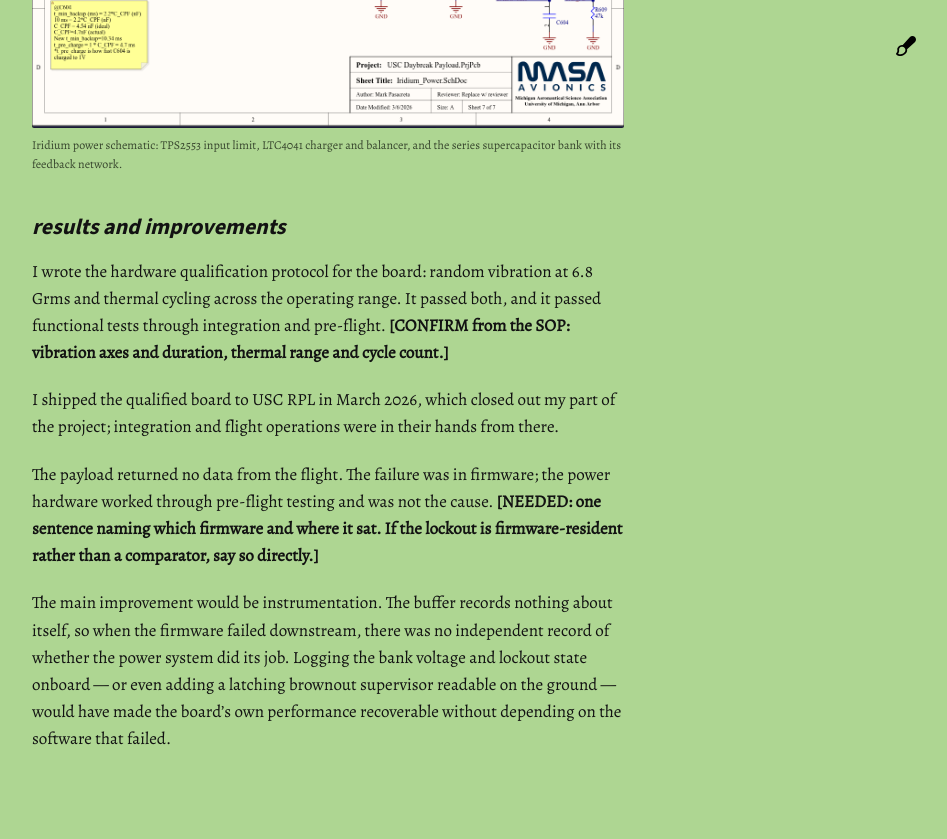
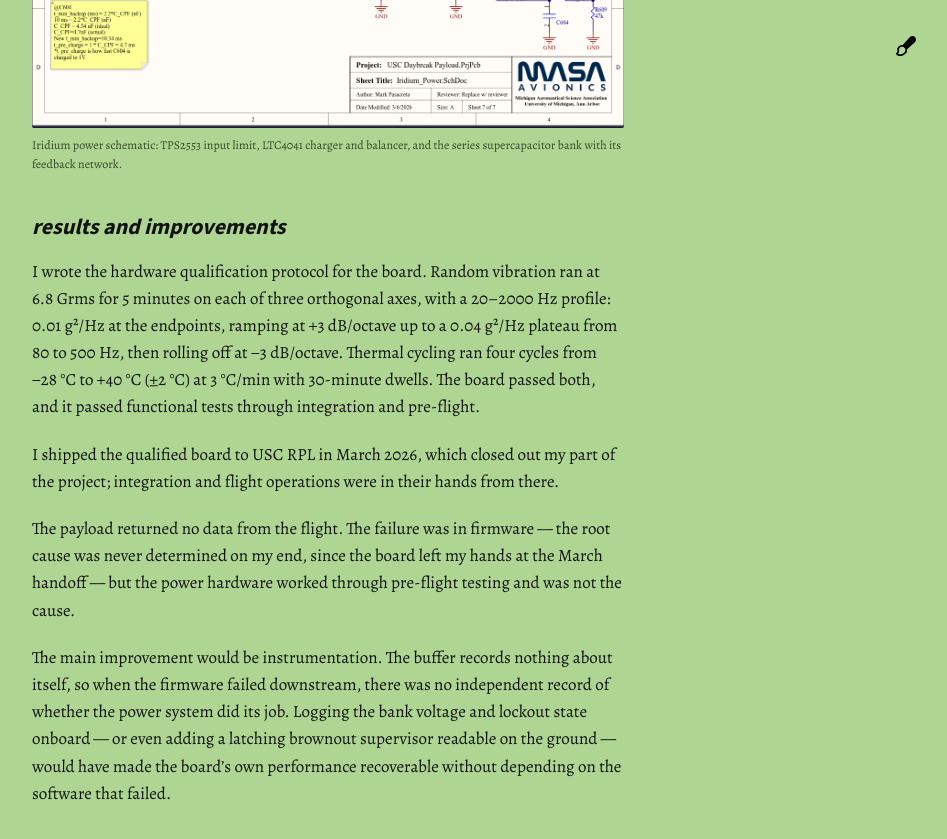
Before and after one commit to m6bg/m6bg.github.io, a Jekyll site: the page built from _projects/supercap-charging.md, in a window 1280 px wide and 900 px high, scrolled down 2198 px. Shown: the top 839 px of the window, without its empty margins (312-1259 px from the left). Built offline with Jekyll 4.4.1, drawn with Linux system fonts in a browser that asks for light colours.

Commit message:
Fill in qualification specs and firmware outcome
Co-Authored-By: Claude Fable 5 <noreply@anthropic.com>

```diff
--- a/_projects/supercap-charging.md
+++ b/_projects/supercap-charging.md
@@ -28,10 +28,10 @@ The sizing came out somewhere unintuitive. Pulling 1.4 A for 8 ms out of roughly
 
 ## *results and improvements*
 
-I wrote the hardware qualification protocol for the board: random vibration at 6.8 Grms and thermal cycling across the operating range. It passed both, and it passed functional tests through integration and pre-flight. **[CONFIRM from the SOP: vibration axes and duration, thermal range and cycle count.]**
+I wrote the hardware qualification protocol for the board. Random vibration ran at 6.8 Grms for 5 minutes on each of three orthogonal axes, with a 20–2000 Hz profile: 0.01 g²/Hz at the endpoints, ramping at +3 dB/octave up to a 0.04 g²/Hz plateau from 80 to 500 Hz, then rolling off at −3 dB/octave. Thermal cycling ran four cycles from −28 °C to +40 °C (±2 °C) at 3 °C/min with 30-minute dwells. The board passed both, and it passed functional tests through integration and pre-flight.
 
 I shipped the qualified board to USC RPL in March 2026, which closed out my part of the project; integration and flight operations were in their hands from there.
 
-The payload returned no data from the flight. The failure was in firmware; the power hardware worked through pre-flight testing and was not the cause. **[NEEDED: one sentence naming which firmware and where it sat. If the lockout is firmware-resident rather than a comparator, say so directly.]**
+The payload returned no data from the flight. The failure was in firmware — the root cause was never determined on my end, since the board left my hands at the March handoff — but the power hardware worked through pre-flight testing and was not the cause.
 
 The main improvement would be instrumentation. The buffer records nothing about itself, so when the firmware failed downstream, there was no independent record of whether the power system did its job. Logging the bank voltage and lockout state onboard — or even adding a latching brownout supervisor readable on the ground — would have made the board's own performance recoverable without depending on the software that failed.
```
